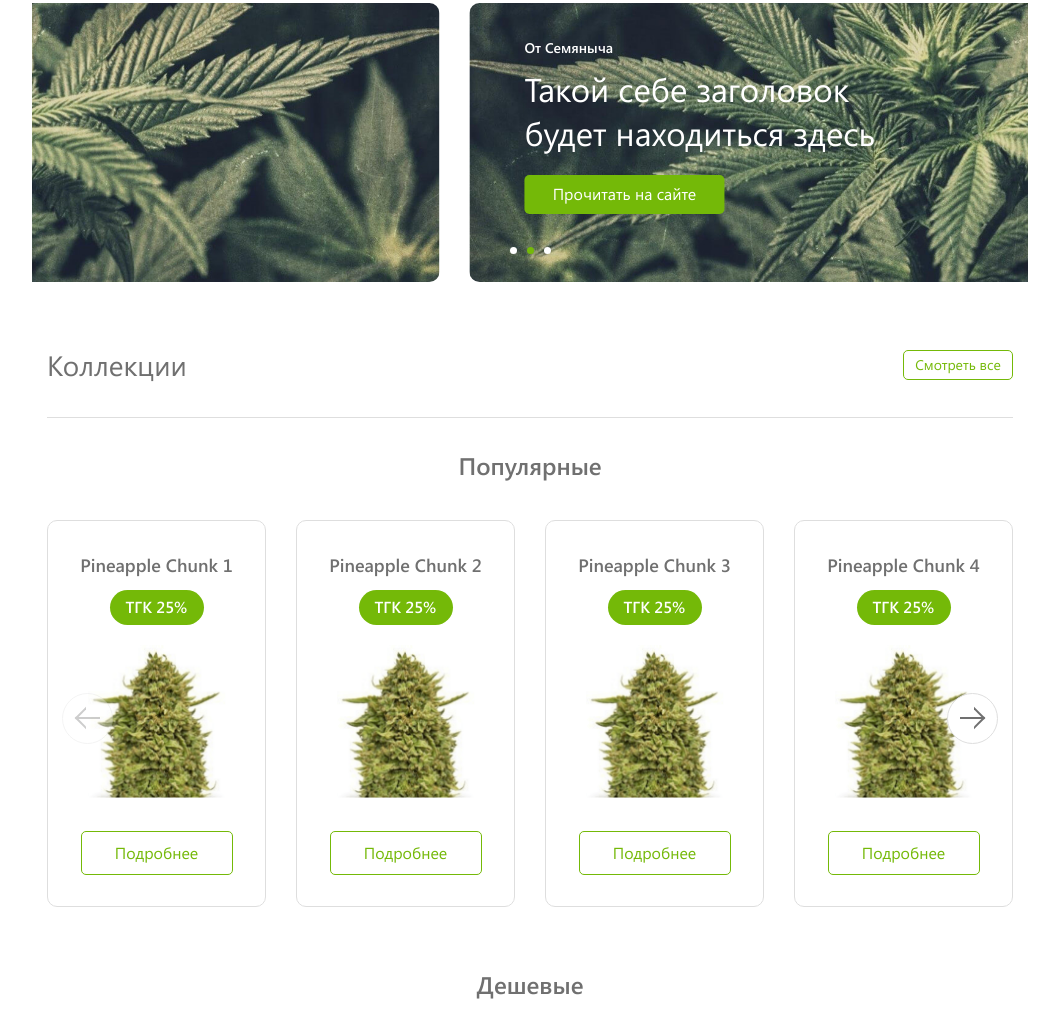
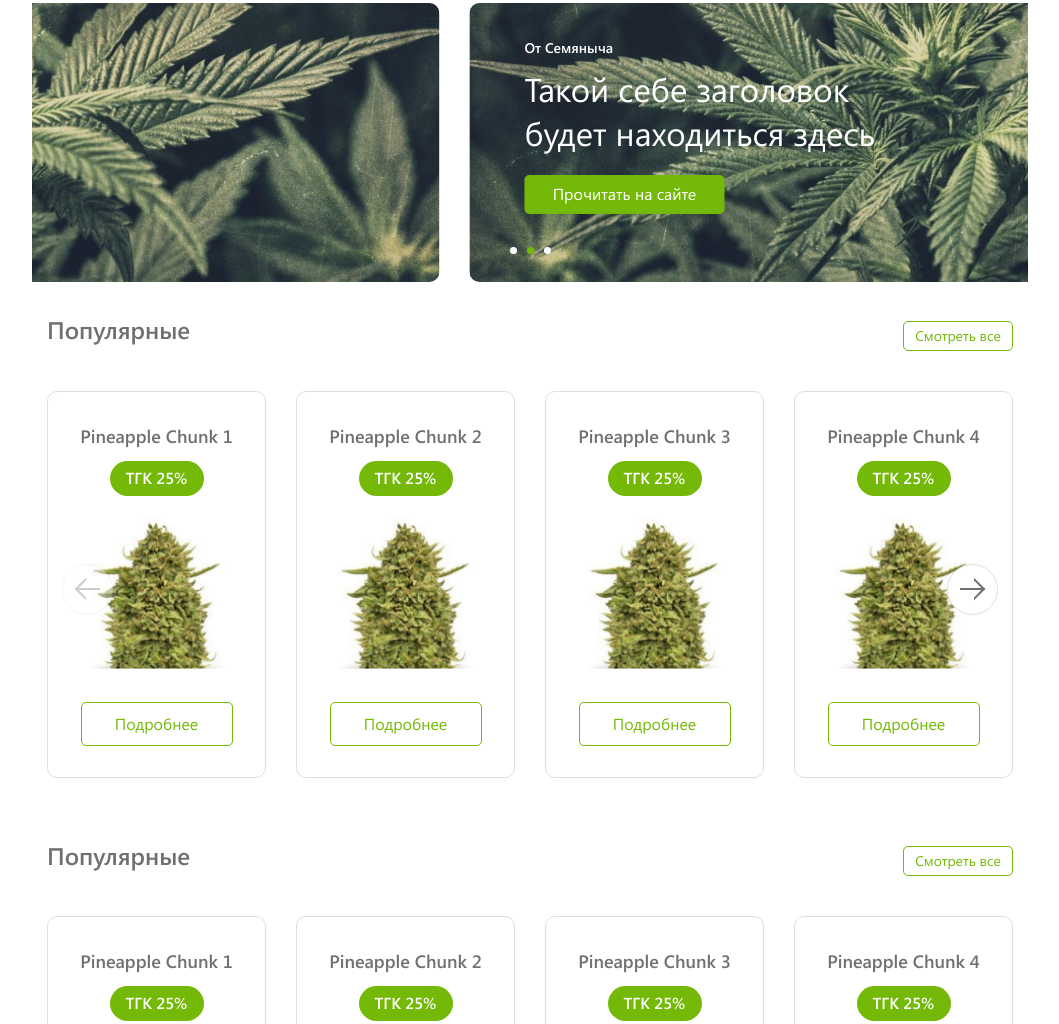
Before and after one commit to Polkovn1k/semya, a website: page index.html in a window 1280 px wide. Shown: the part 147-1171 px from the top of the page, without its empty margins (110-1169 px from the left). Drawn offline with nearby package versions, Linux system fonts and the light colour scheme; files that its build step writes are made by us from their sources.

Commit message:
production--18

```diff
--- a/index.html
+++ b/index.html
@@ -72,15 +72,10 @@
       </div>
     </section>
     <section class="collection">
-      <div class="collection__container">
-        <h2 class="collection__title">Коллекции</h2>
-        <a href="collection.html" class="btn btn--small btn--small-index">Смотреть все</a>
-        <hr class="collection__gap">
-
+      <div class="collection__container collection__container--index">
         <div class="carousel carousel--popular">
-          <div class="carousel__title">
-            <a href="popular.html">Популярные</a>
-          </div>
+          <h3 class="carousel__title carousel__title--collection">Популярные</h3>
+          <a href="popular.html" class="btn btn--small btn--collection">Смотреть все</a>
           <div class="swiper-container carousel__container">
             <ul class="swiper-wrapper carousel__list">
               <li class="swiper-slide product">
@@ -162,9 +157,8 @@
         </div>
 
         <div class="carousel carousel--cheap">
-          <div class="carousel__title">
-            <a href="popular.html">Дешевые</a>
-          </div>
+          <h3 class="carousel__title carousel__title--collection">Популярные</h3>
+          <a href="popular.html" class="btn btn--small btn--collection">Смотреть все</a>
           <div class="swiper-container carousel__container">
             <ul class="swiper-wrapper carousel__list">
               <li class="swiper-slide product">
--- a/sass/blocks/carousel.scss
+++ b/sass/blocks/carousel.scss
@@ -8,6 +8,7 @@
 
   &__title {
     display: block;
+    margin: 0;
     margin-bottom: 14px;
     font-size: 24px;
     font-weight: 600;
--- a/sass/blocks/collection.scss
+++ b/sass/blocks/collection.scss
@@ -9,6 +9,13 @@
       align-items: flex-start;
       flex-wrap: wrap;
       padding-top: 30px;
+    }
+  }
+
+  &__container--index {
+    padding-top: 0;
+
+    @media (min-width: $desktop) {
     }
   }
 
--- a/sass/blocks/promo.scss
+++ b/sass/blocks/promo.scss
@@ -6,7 +6,6 @@
 
   &__container {
     @include container();
-    padding-bottom: 35px;
 
     @media (min-width: $desktop) {}
   }
@@ -79,7 +78,7 @@
 
   &__pagination {
     position: absolute;
-    bottom: 60px;
+    bottom: 25px;
   }
 
   &__pagination-item {
```
